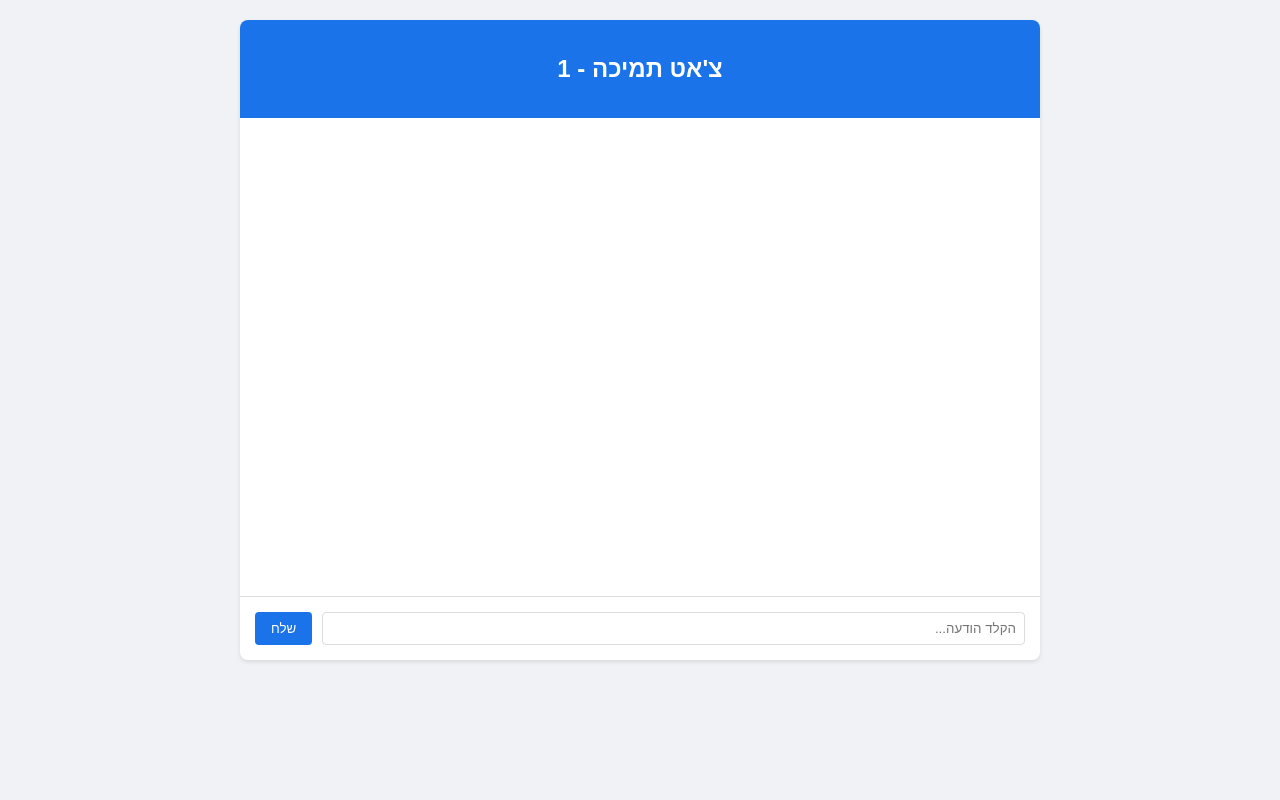
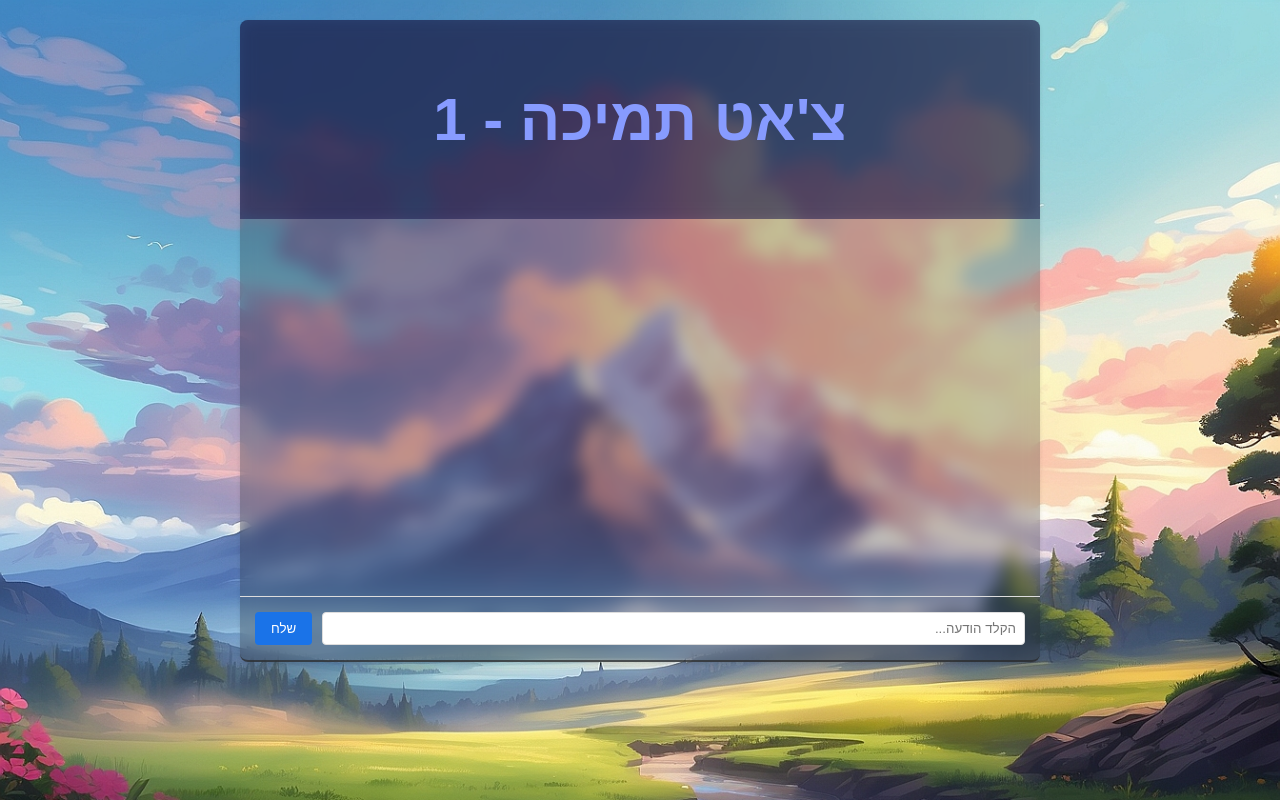
Before and after one commit to Ron12Rom1/Hackaton-project, a FastAPI app: page /chat/1 in a window 1280 px wide. Run offline with FastAPI, Linux system fonts and the light colour scheme.

Commit message:
css changes 1

```diff
--- a/static/css/chat.css
+++ b/static/css/chat.css
@@ -2,12 +2,16 @@ body {
     font-family: Arial, sans-serif;
     margin: 0;
     padding: 20px;
-    background-color: #f0f2f5;
+    background-image: url('/static/bg_anime-style.jpg');
+    background-size: cover;
+    background-repeat: no-repeat;
 }
 .container {
     max-width: 800px;
     margin: 0 auto;
-    background: white;
+    background-color: hsla(0, 0%, 10%, 0.25);
+    backdrop-filter: blur(8px);
+    border-bottom: 2px solid rgba(40, 40, 40, 0.701);
     border-radius: 8px;
     box-shadow: 0 2px 4px rgba(0,0,0,0.1);
     display: flex;
@@ -16,10 +20,18 @@ body {
 }
 .chat-header {
     padding: 15px;
-    background-color: #1a73e8;
-    color: white;
+    background-color: hsla(241, 54%, 21%, 0.5);
+    backdrop-filter: blur(8px);
+    color: rgb(135, 155, 255);
+    font-size: 40px;
+    margin-bottom: 30px;
     border-radius: 8px 8px 0 0;
     text-align: center;
+    transition-property: background-color;
+    transition-duration: 1.2s;
+}
+.chat-header:hover{
+    background-color: hsla(241, 43%, 38%, 0.8);
 }
 .chat-messages {
     flex-grow: 1;
```
